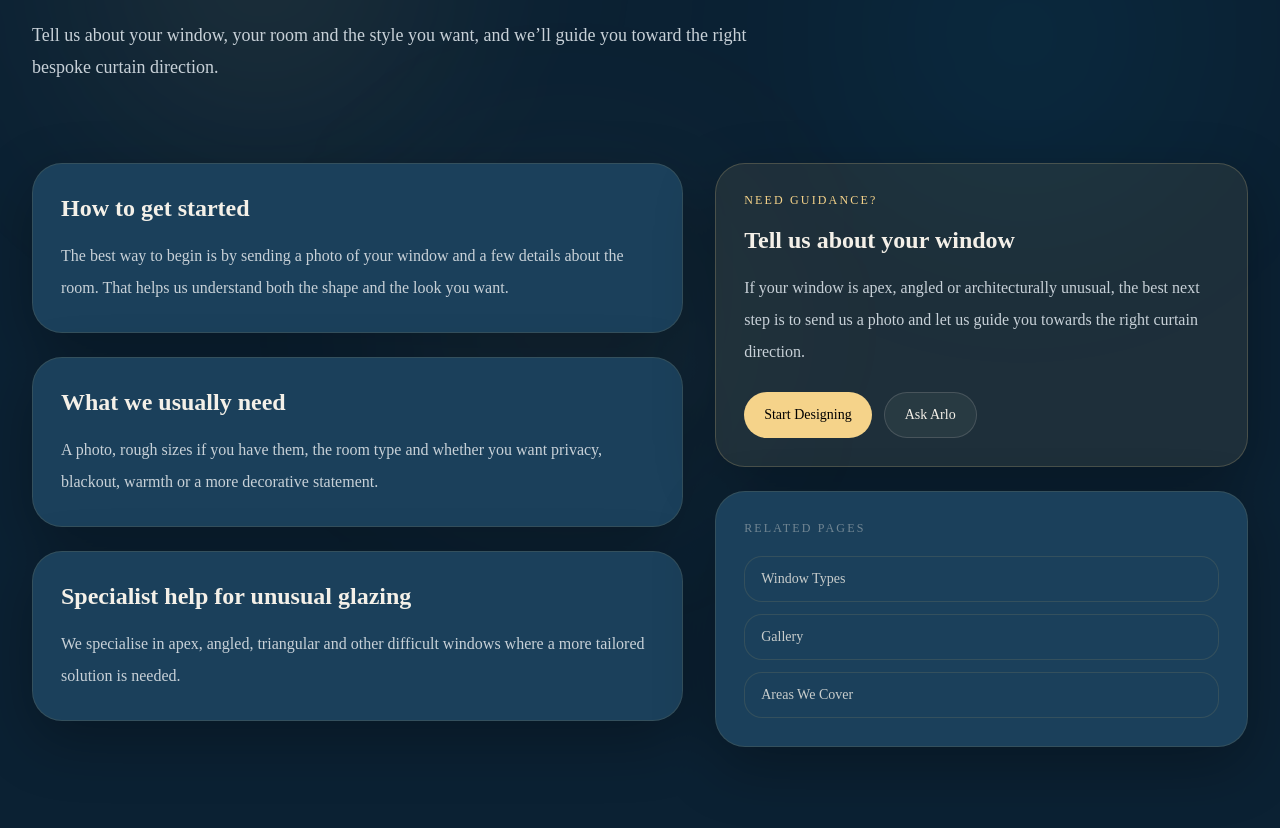
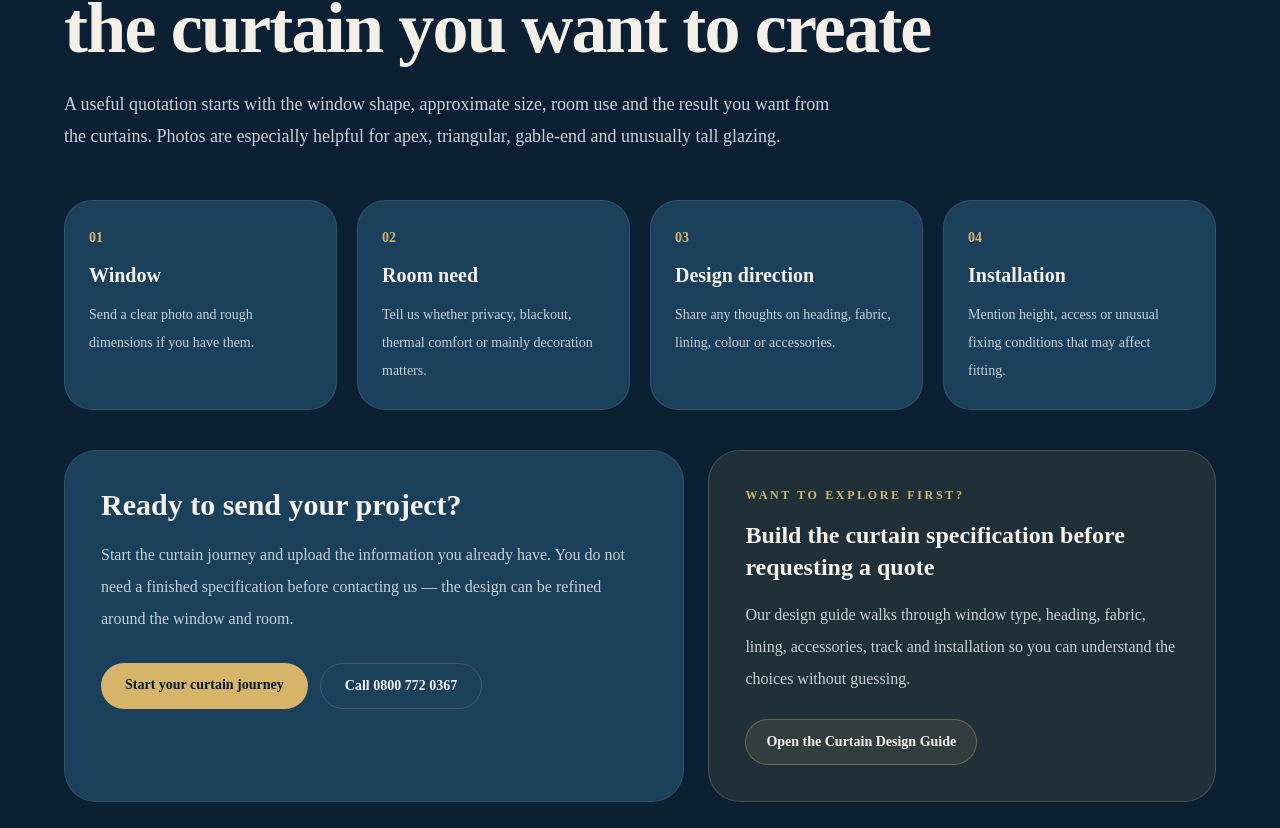
Before and after one commit to Nylon1/Apexcurtains, a Next.js app: page /get-curtain-quote in a window 1280 px wide. Shown: the part 272-1100 px from the top of the page. Built offline with nearby package versions, Linux system fonts and the light colour scheme.

Commit message:
Phase 5: connect quote journey to specification guide

```diff
--- a/app/get-curtain-quote/page.tsx
+++ b/app/get-curtain-quote/page.tsx
@@ -1,17 +1,62 @@
-import InfoPageTemplate from "@/components/layout/InfoPageTemplate";
+import Link from "next/link";
+
+export const metadata = {
+  title: "Get a Curtain Quote | Apex Curtains",
+  description:
+    "Send your window details for a made-to-measure curtain quotation for apex, angled, triangular, gable-end and other difficult glazing.",
+};
 
 export default function Page() {
   return (
-    <InfoPageTemplate
-      title="Get Quote for Curtains"
-      breadcrumb="Get Quote for Curtains"
-      intro="Tell us about your window, your room and the style you want, and we’ll guide you toward the right bespoke curtain direction."
-      section1Title="How to get started"
-      section1Text="The best way to begin is by sending a photo of your window and a few details about the room. That helps us understand both the shape and the look you want."
-      section2Title="What we usually need"
-      section2Text="A photo, rough sizes if you have them, the room type and whether you want privacy, blackout, warmth or a more decorative statement."
-      section3Title="Specialist help for unusual glazing"
-      section3Text="We specialise in apex, angled, triangular and other difficult windows where a more tailored solution is needed."
-    />
+    <main className="min-h-screen bg-apex-navy-950 px-4 pb-24 pt-32 text-white sm:px-6 lg:px-8 lg:pt-40">
+      <div className="mx-auto max-w-6xl">
+        <p className="text-xs font-semibold uppercase tracking-[0.24em] text-[#d6b56b]">Get a quotation</p>
+        <h1 className="mt-4 max-w-4xl text-4xl font-semibold tracking-tight sm:text-5xl lg:text-7xl">
+          Tell us about the window and the curtain you want to create
+        </h1>
+        <p className="mt-6 max-w-3xl text-lg leading-8 text-[#C8D1D8]">
+          A useful quotation starts with the window shape, approximate size, room use and the result you want from the curtains. Photos are especially helpful for apex, triangular, gable-end and unusually tall glazing.
+        </p>
+
+        <section className="mt-12 grid gap-5 md:grid-cols-2 lg:grid-cols-4">
+          {[
+            ["1", "Window", "Send a clear photo and rough dimensions if you have them."],
+            ["2", "Room need", "Tell us whether privacy, blackout, thermal comfort or mainly decoration matters."],
+            ["3", "Design direction", "Share any thoughts on heading, fabric, lining, colour or accessories."],
+            ["4", "Installation", "Mention height, access or unusual fixing conditions that may affect fitting."],
+          ].map(([number, title, text]) => (
+            <article key={number} className="rounded-[28px] border border-white/10 bg-[#1B405B] p-6">
+              <span className="text-sm font-semibold text-[#d6b56b]">0{number}</span>
+              <h2 className="mt-3 text-xl font-semibold text-[#F4F0E8]">{title}</h2>
+              <p className="mt-3 text-sm leading-7 text-[#C8D1D8]">{text}</p>
+            </article>
+          ))}
+        </section>
+
+        <section className="mt-10 grid gap-6 lg:grid-cols-[1.1fr_0.9fr]">
+          <div className="rounded-[32px] border border-white/10 bg-white/[0.04] p-7 sm:p-9">
+            <h2 className="text-3xl font-semibold">Ready to send your project?</h2>
+            <p className="mt-4 max-w-2xl leading-8 text-[#C8D1D8]">
+              Start the curtain journey and upload the information you already have. You do not need a finished specification before contacting us — the design can be refined around the window and room.
+            </p>
+            <div className="mt-7 flex flex-wrap gap-3">
+              <Link href="/start-designing" className="rounded-full bg-[#d6b56b] px-6 py-3 text-sm font-semibold text-apex-navy-950">Start your curtain journey</Link>
+              <a href="tel:08007720367" className="rounded-full border border-white/15 px-6 py-3 text-sm font-semibold">Call 0800 772 0367</a>
+            </div>
+          </div>
+
+          <aside className="rounded-[32px] border border-[#d6b56b]/25 bg-[#d6b56b]/10 p-7 sm:p-9">
+            <p className="text-xs font-semibold uppercase tracking-[0.22em] text-[#d6b56b]">Want to explore first?</p>
+            <h2 className="mt-4 text-2xl font-semibold">Build the curtain specification before requesting a quote</h2>
+            <p className="mt-4 leading-8 text-[#C8D1D8]">
+              Our design guide walks through window type, heading, fabric, lining, accessories, track and installation so you can understand the choices without guessing.
+            </p>
+            <Link href="/curtain-design-guide" className="mt-6 inline-flex rounded-full border border-[#d6b56b]/35 bg-[#d6b56b]/10 px-5 py-3 text-sm font-semibold text-[#F4F0E8]">
+              Open the Curtain Design Guide
+            </Link>
+          </aside>
+        </section>
+      </div>
+    </main>
   );
 }
```
